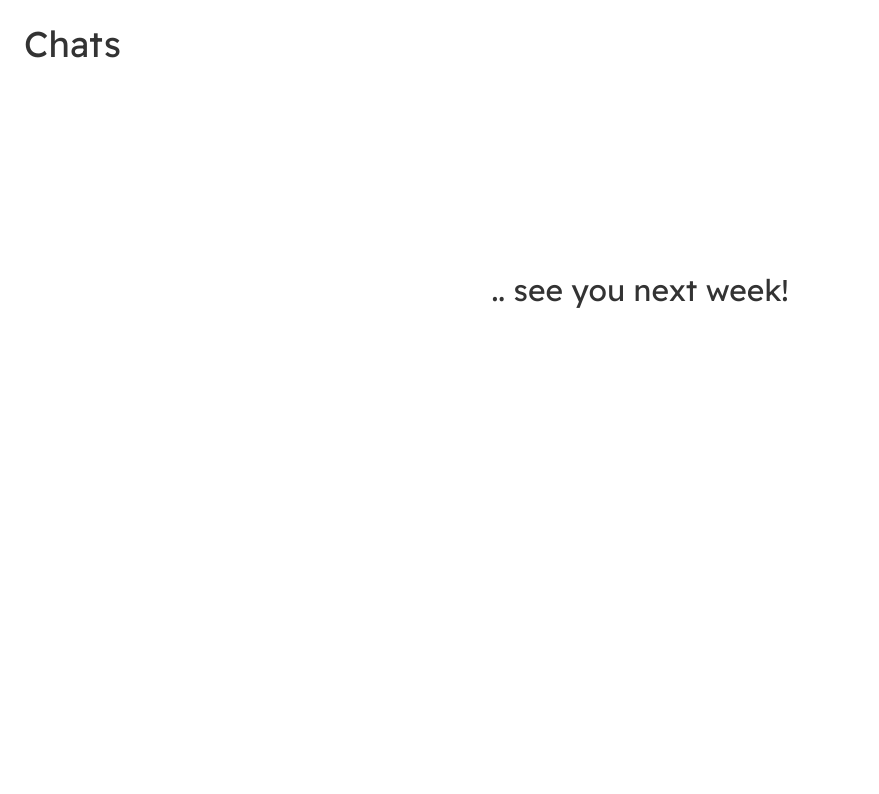
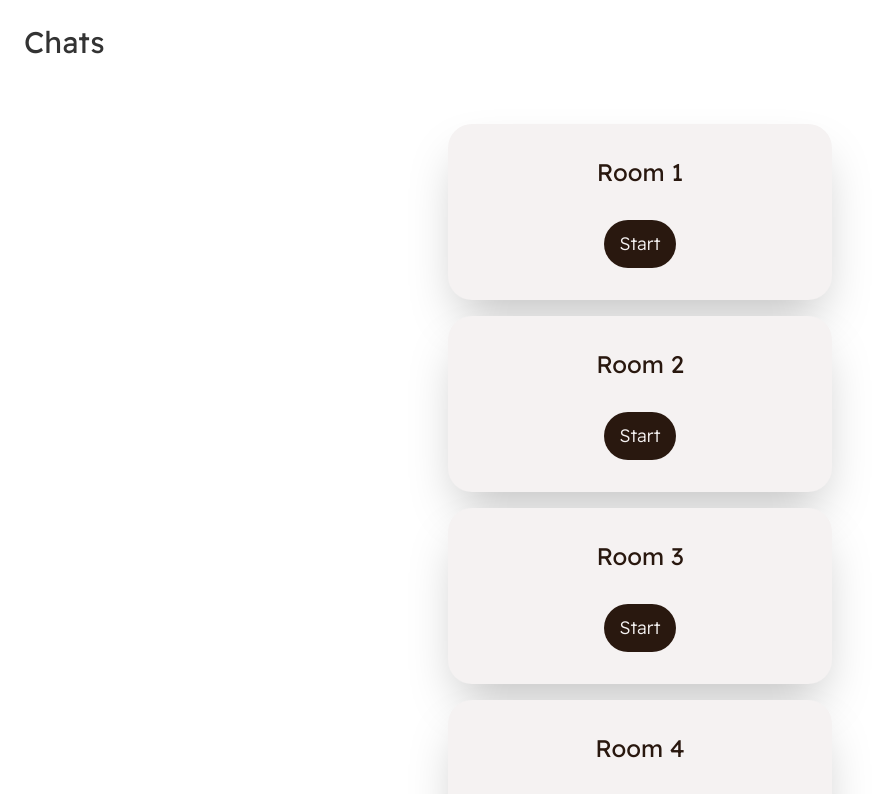
Before and after one commit to SamuelShally/ekko, a React (Create React App) app in the folder frontend/: page /chat in a window 1280 px wide. Shown: the top 794 px of the page, without its empty margins (0-879 px from the left). Built offline with nearby package versions, Linux system fonts and the light colour scheme.

Commit message:
added and modified from Charlotte's

```diff
--- a/frontend/src/App.js
+++ b/frontend/src/App.js
@@ -20,10 +20,11 @@ import Footer from './components/Footer';
 import Login from './routes/Login';
 import Discover from './components/Discover';
 import Learn from './components/Learn';
-import Saved from './components/Saved';
 import Settings from './components/Settings';
-import Stats from './components/Stats';
 import Post from './components/BlogPost';
+// import ChatRoom from './components/ChatRoom';
+// import ChatRoomList from './components/ChatRoomList';
+// import ElementWrapper from './components/Wrapper';
 
 const App = () => {
   return (
@@ -42,10 +43,12 @@ const App = () => {
         <Route path='/login' element = {<Login />} />
         <Route path='/learn' element = {<Learn />} />
         <Route path='/discover' element={<Discover />} />
-        <Route path='/saved' element={<Saved />} />
-        <Route path='/stats' element={<Stats />} />
         <Route path='/post' element = {<Post />} />
-        <Route path='/settings' element = {<Settings />} />
+        <Route path='/settings' element={<Settings />} />
+
+        {/* <Route path='/chatList' element = {<ChatRoomList />} /> */}
+        {/* <Route path='/chat/:roomid' element={<ElementWrapper routeElement={ChatRoom}/>} />
+        <Route path='/profile/:userid' element={<ElementWrapper routeElement={Profile}/>} /> */}
       </Routes>
       {/* <Footer/> */}
     </Router>
--- a/frontend/src/components/Chat.jsx
+++ b/frontend/src/components/Chat.jsx
@@ -1,11 +1,62 @@
 import { Link } from 'react-router-dom';
+import React, { useState, useEffect } from 'react';
+
+// const Chat = () => {
+//     return (
+//         <div>
+//             <div className='p-6 text-left'>
+//                 <h1 className='text-4xl'>Chats</h1>
+//                 <p className='text-center mt-52 text-3xl'>.. see you next week!</p>
+//             </div>
+
+//         </div>
+//     )
+// }
+
+// export default Chat;
+
 
 const Chat = () => {
+
+    const [room, setRoom] = useState([]);
+
+    useEffect(() => {
+        let temp = []
+        for (let index = 1; index <= 10; index++) {
+            temp.push({
+                roomid: index
+            })
+        }
+        setRoom(temp);
+    }, [])
+
     return (
         <div>
             <div className='p-6 text-left'>
-                <h1 className='text-4xl'>Chats</h1>
-                <p className='text-center mt-52 text-3xl'>.. see you next week!</p>
+                <h1 className='text-3xl'>Chats</h1>
+            </div>
+
+            <div className='grid gap-y-4 my-10'>
+                {
+                    room.map(
+                        (elemnet, idx) => {
+                            return(<div className="relative" key={idx}>
+                                <div className="chatcard card border-1 border-black rounded-3xl bg-neutral left-1/2 -translate-x-1/2 shadow-2xl
+                                                w-3/5 max-w-sm">
+                                    <div className="card-body items-center text-center text-primary">
+                                        <h2 className="card-title text-2xl mt-8">Room {elemnet.roomid}</h2>
+                                        <Link to={"/chat/"+elemnet.roomid}> {/* change it to chatroom */}
+                                            <button className="btn align-middle my-8 rounded-full
+                                                                bg-primary text-neutral text-lg font-light">
+                                                Start
+                                            </button>
+                                        </Link>
+                                    </div>
+                                </div>
+                            </div>)
+                        }
+                    )
+                }
             </div>
 
         </div>
--- /dev/null
+++ b/frontend/src/components/ChatRoom.jsx
@@ -0,0 +1,95 @@
+
+import React, { Component } from 'react';
+import io from 'socket.io-client'
+
+class ChatRoom extends Component{
+
+    constructor(props) {
+        super(props);
+        console.log(props);
+        let { roomid } = this.props.params;
+        console.log(roomid, 'roomid')
+        if (!this.socket) {
+            this.socket = io('http://localhost:4001', {query: {room: roomid}});
+        }
+        this.state = {
+            inputText: '',
+            chatData: []
+        }
+        this.onRevTextMessage = this.onRevTextMessage.bind(this);
+        this.onMessage = this.onMessage.bind(this);
+        this.sendMsg = this.sendMsg.bind(this);
+        this.handleChange = this.handleChange.bind(this);
+        this.onfull = this.onfull.bind(this);
+        console.log(this.state)
+    }
+
+    componentDidMount() {
+        this.socket.on('message', this.onMessage);
+        this.socket.on('full', this.onfull);
+        this.socket.on('text-message', this.onRevTextMessage);
+
+        this.socket.emit('find', {room:this.props.params.roomid})
+    }
+
+    componentWillUnmount() {
+        this.socket.emit('leave', {room:this.props.params.roomid})
+    }
+
+    onMessage(message) {
+
+    }
+
+    onfull() {
+        alert("this room is full!")
+        window.location.href = "/chatList"
+    }
+
+    handleChange(event)  {
+        this.setState({
+            inputText: event.target.value
+        })
+    }
+
+    onRevTextMessage (msg) {
+        console.log('text-message', msg);
+        let temp = this.state.chatData;
+        temp.push(msg);
+        this.setState({
+            chatData: temp
+        })
+    }
+
+    sendMsg () {
+        this.socket.emit('text-message', this.state.inputText)
+    }
+
+    render() {
+        return (
+            <div className='chat-container'>
+                <div>Chat</div>
+                <ul
+                    className='chatList'
+                >
+                    {
+                        this.state.chatData.map((item, idx) => {
+                            return (<div className="card w-96 bg-base-100 shadow-xl" key={idx}>
+                                <div className="card-body">
+                                    <h2 className="card-title">{item}</h2>
+                                </div>
+                            </div>)
+                        })
+                    }
+                </ul>
+                <input type="text" placeholder="Type here" className="input input-bordered w-full max-w-xs" value = {this.state.input}
+                        onChange={this.handleChange}/>
+                <button className="btn btn-active btn-accent" onClick={this.sendMsg}>Send</button>
+            </div>
+
+        )
+    }
+
+
+}
+
+export default ChatRoom;
--- /dev/null
+++ b/frontend/src/components/Wrapper.jsx
@@ -0,0 +1,13 @@
+// Wrapper
+import React from "react";
+import { useLocation, useParams } from "react-router-dom";
+
+const ElementWrapper = (props) => {
+  const params = useParams();
+  const locations = useLocation();
+  const Element = props.routeElement;
+
+  return <Element params={params} locations={locations} {...props} />;
+};
+
+export default ElementWrapper;
```
